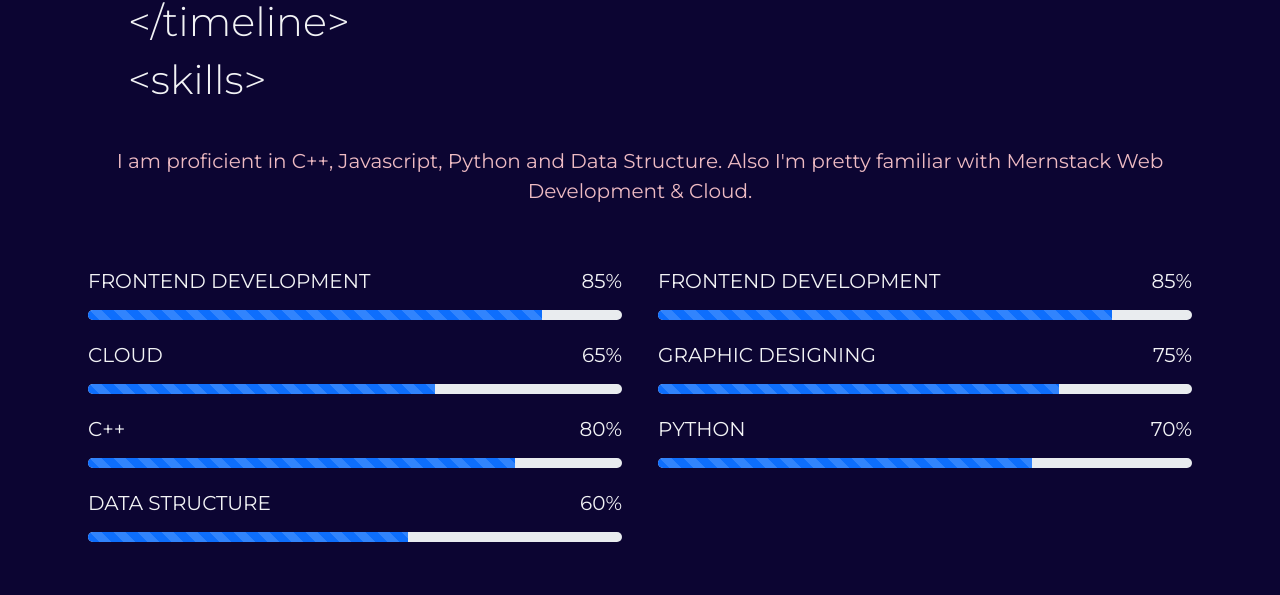
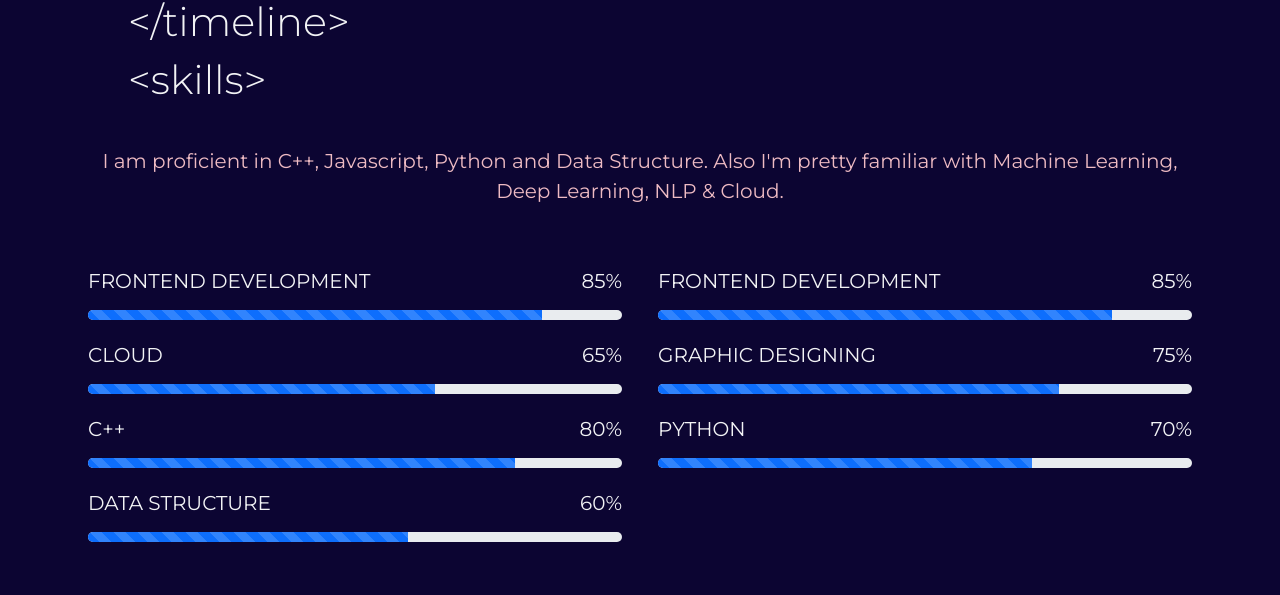
Before and after one commit to Rishi-Sutar/Portfolio, a plain HTML site: page index.html in a window 1280 px wide. Shown: the part 2530-3125 px from the top of the page. Drawn offline with nearby package versions, Linux system fonts and the light colour scheme; animation ran at ten frames a second; files whose address does not match are found by name.

Commit message:
Update index.html

```diff
--- a/index.html
+++ b/index.html
@@ -220,9 +220,7 @@
         <br>
         <div class="container">
             <p class="title" data-aos="fade-down">
-                I am proficient in C++, Javascript, Python and Data Structure. Also I'm pretty familiar with Mernstack
-                Web
-                Development & Cloud.
+                I am proficient in C++, Javascript, Python and Data Structure. Also I'm pretty familiar with Machine Learning, Deep Learning, NLP & Cloud.
             </p>
             <br>
             <div class="row">
```
